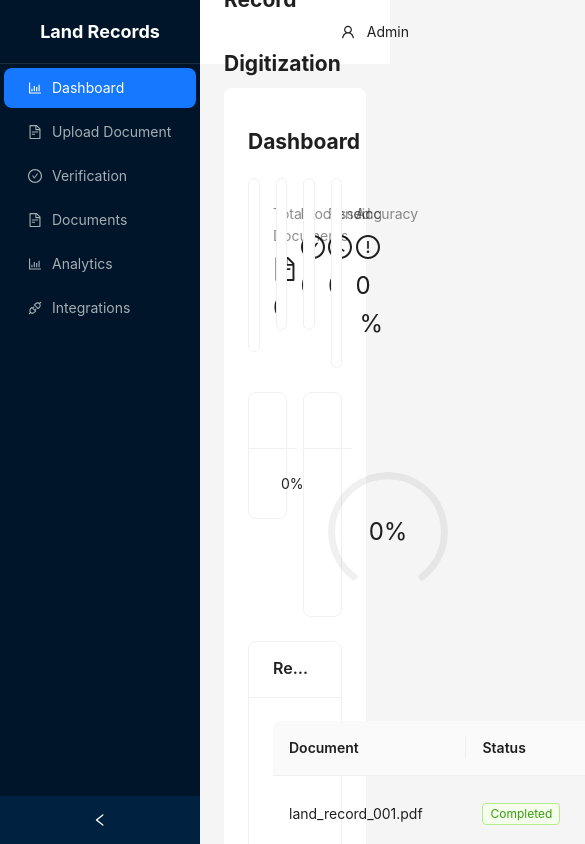
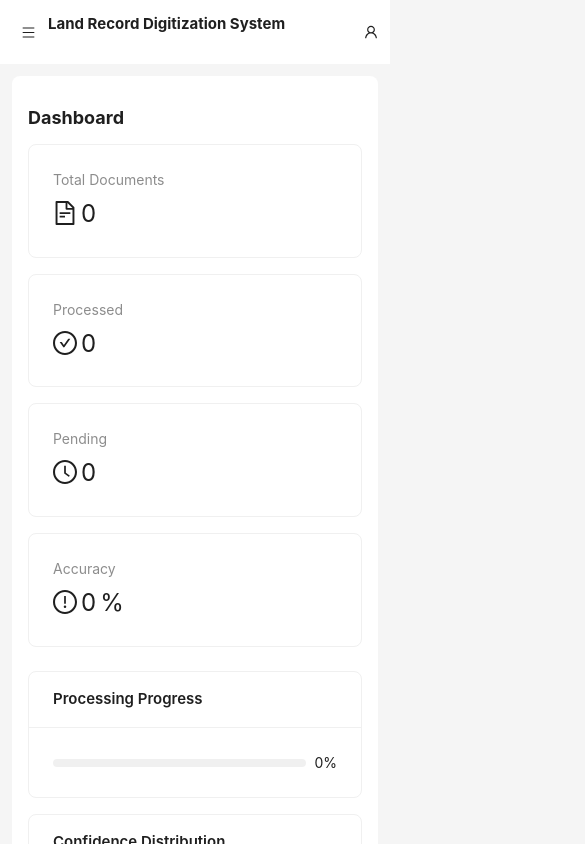
Before and after one commit to srivastavishan82-creator/SIH-2026-Prototype, a React (Vite) app in the folder frontend/: page / in a window 390 px wide. Shown: the top 844 px of the page, 585 px wide, since content can reach past the window. Built offline with nearby package versions, Linux system fonts and the light colour scheme.

Commit message:
Make website fully mobile responsive across all pages

```diff
--- a/frontend/src/App.jsx
+++ b/frontend/src/App.jsx
@@ -1,11 +1,12 @@
 import { useState } from 'react';
-import { Layout, Menu } from 'antd';
+import { Layout, Menu, Drawer, Grid, Button } from 'antd';
 import {
   FileTextOutlined,
   CheckCircleOutlined,
   BarChartOutlined,
   ApiOutlined,
   UserOutlined,
+  MenuOutlined,
 } from '@ant-design/icons';
 import Dashboard from './pages/Dashboard';
 import UploadDocument from './pages/UploadDocument';
@@ -15,9 +16,13 @@ import Analytics from './pages/Analytics';
 import Integrations from './pages/Integrations';
 
 const { Header, Sider, Content } = Layout;
+const { useBreakpoint } = Grid;
 
 function App() {
+  const screens = useBreakpoint();
+  const isMobile = !screens.md;
   const [collapsed, setCollapsed] = useState(false);
+  const [drawerOpen, setDrawerOpen] = useState(false);
   const [selected, setSelected] = useState('dashboard');
 
   const menuItems = [
@@ -48,23 +53,83 @@ function App() {
     }
   };
 
+  const onMenuClick = ({ key }) => {
+    setSelected(key);
+    setDrawerOpen(false);
+  };
+
+  const brand = (
+    <div style={{ height: 64, display: 'flex', alignItems: 'center', justifyContent: 'center', color: '#fff', fontWeight: 'bold', fontSize: collapsed ? 16 : 18, borderBottom: '1px solid rgba(255,255,255,0.1)' }}>
+      {collapsed && !isMobile ? 'LR' : 'Land Records'}
+    </div>
+  );
+
+  const menu = (
+    <Menu theme="dark" mode="inline" selectedKeys={[selected]} items={menuItems} onClick={onMenuClick} />
+  );
+
   return (
     <Layout style={{ minHeight: '100vh' }}>
-      <Sider collapsible collapsed={collapsed} onCollapse={setCollapsed} style={{ overflow: 'auto', height: '100vh', position: 'sticky', top: 0, left: 0 }}>
-        <div style={{ height: 64, display: 'flex', alignItems: 'center', justifyContent: 'center', color: '#fff', fontWeight: 'bold', fontSize: collapsed ? 16 : 18, borderBottom: '1px solid rgba(255,255,255,0.1)' }}>
-          {collapsed ? 'LR' : 'Land Records'}
-        </div>
-        <Menu theme="dark" mode="inline" selectedKeys={[selected]} items={menuItems} onClick={({ key }) => setSelected(key)} />
-      </Sider>
+      {!isMobile && (
+        <Sider collapsible collapsed={collapsed} onCollapse={setCollapsed} style={{ overflow: 'auto', height: '100vh', position: 'sticky', top: 0, left: 0 }}>
+          {brand}
+          {menu}
+        </Sider>
+      )}
+      <Drawer
+        placement="left"
+        open={drawerOpen}
+        onClose={() => setDrawerOpen(false)}
+        width={260}
+        styles={{ body: { padding: 0 }, header: { display: 'none' } }}
+      >
+        <div style={{ background: '#001529' }}>{brand}</div>
+        {menu}
+      </Drawer>
       <Layout>
-        <Header style={{ background: '#fff', padding: '0 24px', display: 'flex', alignItems: 'center', justifyContent: 'space-between' }}>
-          <h2 style={{ margin: 0 }}>Land Record Digitization System</h2>
-          <div style={{ display: 'flex', alignItems: 'center', gap: 12 }}>
+        <Header
+          style={{
+            background: '#fff',
+            padding: isMobile ? '0 12px' : '0 24px',
+            display: 'flex',
+            alignItems: 'center',
+            justifyContent: 'space-between',
+            gap: 8,
+            position: 'sticky',
+            top: 0,
+            zIndex: 100,
+          }}
+        >
+          <div style={{ display: 'flex', alignItems: 'center', gap: 4, minWidth: 0 }}>
+            {isMobile && (
+              <Button type="text" icon={<MenuOutlined />} onClick={() => setDrawerOpen(true)} aria-label="Open menu" />
+            )}
+            <h2
+              style={{
+                margin: 0,
+                fontSize: isMobile ? 15 : 20,
+                whiteSpace: 'nowrap',
+                overflow: 'hidden',
+                textOverflow: 'ellipsis',
+              }}
+            >
+              Land Record Digitization System
+            </h2>
+          </div>
+          <div style={{ display: 'flex', alignItems: 'center', gap: 8, flexShrink: 0 }}>
             <UserOutlined />
-            <span>Admin</span>
+            {!isMobile && <span>Admin</span>}
           </div>
         </Header>
-        <Content style={{ margin: '24px', padding: 24, background: '#fff', borderRadius: 8, minHeight: 280 }}>
+        <Content
+          style={{
+            margin: isMobile ? 12 : 24,
+            padding: isMobile ? 16 : 24,
+            background: '#fff',
+            borderRadius: 8,
+            minHeight: 280,
+          }}
+        >
           {renderPage()}
         </Content>
       </Layout>
--- a/frontend/src/index.css
+++ b/frontend/src/index.css
@@ -8,3 +8,68 @@ body {
 #root {
   min-height: 100vh;
 }
+
+/* Prevent horizontal overflow on small screens */
+html,
+body {
+  overflow-x: hidden;
+}
+
+img,
+svg,
+video {
+  max-width: 100%;
+  height: auto;
+}
+
+/* Mobile responsiveness */
+@media (max-width: 768px) {
+  .ant-card-head-title {
+    font-size: 15px;
+  }
+
+  h2 {
+    font-size: 18px;
+    margin-bottom: 16px !important;
+  }
+
+  .ant-statistic-title {
+    font-size: 13px;
+  }
+
+  .ant-statistic-content {
+    font-size: 18px;
+  }
+
+  .ant-table-pagination.ant-pagination {
+    margin: 16px 0 0;
+  }
+}
+
+@media (max-width: 576px) {
+  .ant-upload-text {
+    font-size: 14px;
+  }
+
+  .ant-upload-hint {
+    font-size: 12px;
+    padding: 0 8px;
+  }
+
+  .ant-upload-drag-icon svg {
+    font-size: 40px;
+  }
+
+  .ant-btn {
+    font-size: 13px;
+  }
+
+  .ant-tabs-tab {
+    font-size: 13px;
+    padding: 8px 10px;
+  }
+
+  .ant-card-body {
+    padding: 12px;
+  }
+}
--- a/frontend/src/pages/Analytics.jsx
+++ b/frontend/src/pages/Analytics.jsx
@@ -1,8 +1,12 @@
-import { Card, Row, Col, Statistic } from 'antd';
+import { Card, Row, Col, Statistic, Grid } from 'antd';
 import { BarChart, Bar, XAxis, YAxis, CartesianGrid, Tooltip, ResponsiveContainer, PieChart, Pie, Cell } from 'recharts';
 import { FileTextOutlined, CheckCircleOutlined, ClockCircleOutlined } from '@ant-design/icons';
 
+const { useBreakpoint } = Grid;
+
 function Analytics() {
+  const screens = useBreakpoint();
+
   const districtData = [
     { name: 'Agra', processed: 120 },
     { name: 'Lucknow', processed: 98 },
@@ -19,21 +23,23 @@ function Analytics() {
 
   const COLORS = ['#52c41a', '#faad14', '#ff4d4f'];
 
+  const isMobile = !screens.md;
+
   return (
     <div>
       <h2 style={{ marginBottom: 24 }}>Analytics Dashboard</h2>
-      <Row gutter={16}>
-        <Col span={8}>
+      <Row gutter={[16, 16]}>
+        <Col xs={24} sm={12} lg={8}>
           <Card>
             <Statistic title="Total Documents" value={413} prefix={<FileTextOutlined />} />
           </Card>
         </Col>
-        <Col span={8}>
+        <Col xs={24} sm={12} lg={8}>
           <Card>
             <Statistic title="Verified Records" value={367} prefix={<CheckCircleOutlined />} />
           </Card>
         </Col>
-        <Col span={8}>
+        <Col xs={24} sm={12} lg={8}>
           <Card>
             <Statistic title="Pending Review" value={46} prefix={<ClockCircleOutlined />} />
           </Card>
@@ -43,7 +49,7 @@ function Analytics() {
         <ResponsiveContainer width="100%" height={300}>
           <BarChart data={districtData}>
             <CartesianGrid strokeDasharray="3 3" />
-            <XAxis dataKey="name" />
+            <XAxis dataKey="name" interval={0} angle={isMobile ? -35 : 0} textAnchor={isMobile ? 'end' : 'middle'} height={isMobile ? 70 : 30} tick={{ fontSize: isMobile ? 11 : 12 }} />
             <YAxis />
             <Tooltip />
             <Bar dataKey="processed" fill="#1677ff" />
@@ -53,7 +59,7 @@ function Analytics() {
       <Card title="Accuracy Distribution" style={{ marginTop: 24 }}>
         <ResponsiveContainer width="100%" height={300}>
           <PieChart>
-            <Pie data={accuracyData} cx="50%" cy="50%" labelLine={false} label={({ name, percent }) => `${name}: ${(percent * 100).toFixed(0)}%`} outerRadius={80} dataKey="value">
+            <Pie data={accuracyData} cx="50%" cy="50%" labelLine={isMobile} label={isMobile ? ({ percent }) => `${(percent * 100).toFixed(0)}%` : ({ name, percent }) => `${name}: ${(percent * 100).toFixed(0)}%`} outerRadius={isMobile ? 60 : 80} dataKey="value">
               {accuracyData.map((entry, index) => (
                 <Cell key={`cell-${index}`} fill={COLORS[index % COLORS.length]} />
               ))}
--- a/frontend/src/pages/Dashboard.jsx
+++ b/frontend/src/pages/Dashboard.jsx
@@ -30,42 +30,42 @@ function Dashboard() {
   return (
     <div>
       <h2 style={{ marginBottom: 24 }}>Dashboard</h2>
-      <Row gutter={16}>
-        <Col span={6}>
+      <Row gutter={[16, 16]}>
+        <Col xs={24} sm={12} lg={6}>
           <Card>
             <Statistic title="Total Documents" value={stats.total} prefix={<FileTextOutlined />} />
           </Card>
         </Col>
-        <Col span={6}>
+        <Col xs={24} sm={12} lg={6}>
           <Card>
             <Statistic title="Processed" value={stats.processed} prefix={<CheckCircleOutlined />} />
           </Card>
         </Col>
-        <Col span={6}>
+        <Col xs={24} sm={12} lg={6}>
           <Card>
             <Statistic title="Pending" value={stats.pending} prefix={<ClockCircleOutlined />} />
           </Card>
         </Col>
-        <Col span={6}>
+        <Col xs={24} sm={12} lg={6}>
           <Card>
             <Statistic title="Accuracy" value={stats.accuracy} suffix="%" prefix={<ExclamationCircleOutlined />} />
           </Card>
         </Col>
       </Row>
-      <Row gutter={16} style={{ marginTop: 24 }}>
-        <Col span={12}>
+      <Row gutter={[16, 16]} style={{ marginTop: 24 }}>
+        <Col xs={24} lg={12}>
           <Card title="Processing Progress">
             <Progress percent={stats.processed} status="active" />
           </Card>
         </Col>
-        <Col span={12}>
+        <Col xs={24} lg={12}>
           <Card title="Confidence Distribution">
             <Progress type="dashboard" percent={stats.accuracy} />
           </Card>
         </Col>
       </Row>
-      <Card title="Recent Documents" style={{ marginTop: 24 }}>
-        <Table dataSource={recentDocuments} columns={columns} pagination={false} />
+      <Card title="Recent Documents" style={{ marginTop: 24 }} styles={{ body: { padding: '0 8px 8px' } }}>
+        <Table dataSource={recentDocuments} columns={columns} pagination={false} scroll={{ x: 600 }} size="middle" />
       </Card>
     </div>
   );
--- a/frontend/src/pages/DocumentDetails.jsx
+++ b/frontend/src/pages/DocumentDetails.jsx
@@ -32,11 +32,11 @@ function DocumentDetails() {
   return (
     <div>
       <h2 style={{ marginBottom: 24 }}>Document Details</h2>
-      <Space style={{ marginBottom: 16 }}>
+      <Space style={{ marginBottom: 16 }} wrap>
         <Button type="primary">Save Changes</Button>
         <Button>Export JSON</Button>
       </Space>
-      <Table dataSource={data} columns={columns} />
+      <Table dataSource={data} columns={columns} scroll={{ x: 700 }} size="middle" />
     </div>
   );
 }
--- a/frontend/src/pages/Integrations.jsx
+++ b/frontend/src/pages/Integrations.jsx
@@ -46,7 +46,7 @@ function Integrations() {
             Sync with LRMS
           </Button>
           {lrmsResponse && (
-            <Table dataSource={[lrmsResponse]} columns={lrmsColumns} style={{ marginTop: 16 }} pagination={false} />
+            <Table dataSource={[lrmsResponse]} columns={lrmsColumns} style={{ marginTop: 16 }} pagination={false} scroll={{ x: 500 }} size="middle" />
           )}
         </div>
       ),
@@ -61,7 +61,7 @@ function Integrations() {
             Load GIS Data
           </Button>
           {gisData.length > 0 && (
-            <Table dataSource={gisData} columns={gisColumns} style={{ marginTop: 16 }} pagination={false} />
+            <Table dataSource={gisData} columns={gisColumns} style={{ marginTop: 16 }} pagination={false} scroll={{ x: 600 }} size="middle" />
           )}
         </div>
       ),
--- a/frontend/src/pages/VerificationQueue.jsx
+++ b/frontend/src/pages/VerificationQueue.jsx
@@ -1,5 +1,5 @@
 import { useState } from 'react';
-import { Table, Tag, Button } from 'antd';
+import { Table, Tag, Button, message } from 'antd';
 import { CheckCircleOutlined } from '@ant-design/icons';
 
 function VerificationQueue() {
@@ -38,7 +38,7 @@ function VerificationQueue() {
   return (
     <div>
       <h2 style={{ marginBottom: 24 }}>Verification Queue</h2>
-      <Table dataSource={data} columns={columns} />
+      <Table dataSource={data} columns={columns} scroll={{ x: 800 }} size="middle" />
     </div>
   );
 }
```
